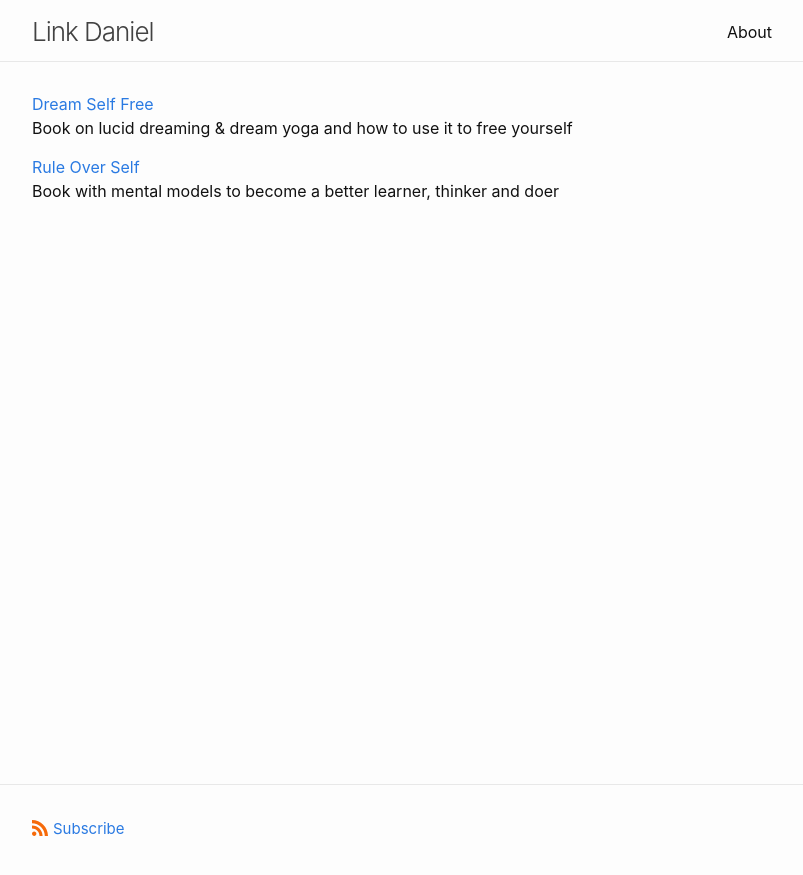
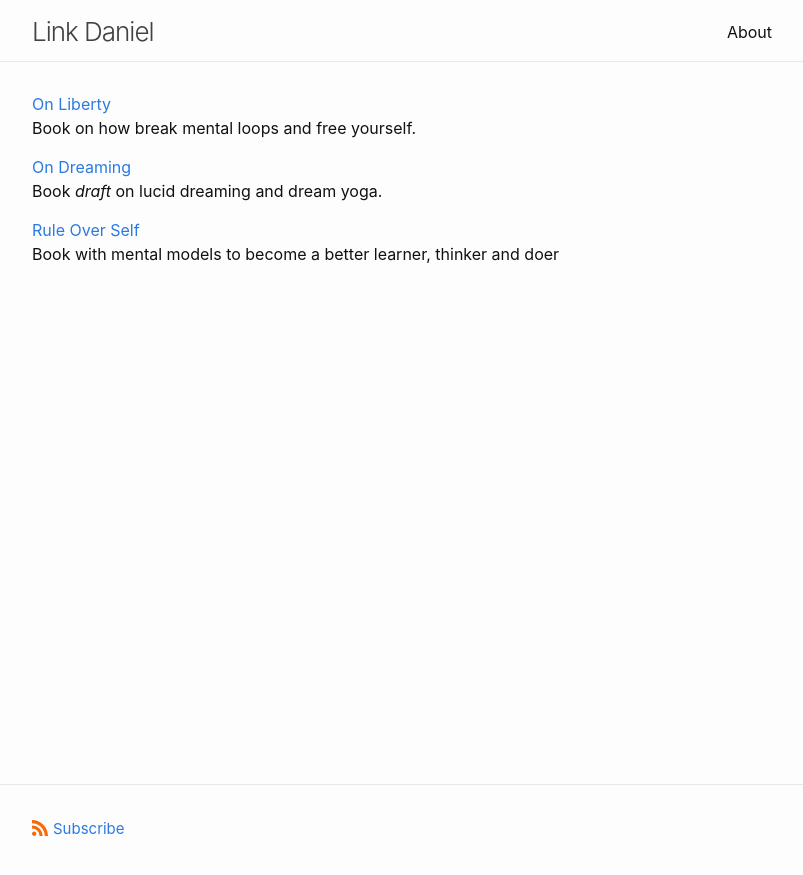
Before and after one commit to link-daniel/link.github.io, a Jekyll site: the page built from index.md, in a window 1280 px wide. Shown: the top 875 px of the page, without its empty margins (238-1041 px from the left). Built offline with Jekyll 4.4.1, drawn with Linux system fonts in a browser that asks for light colours.

Commit message:
Update index.md

```diff
--- a/index.md
+++ b/index.md
@@ -8,9 +8,13 @@
 layout: home
 ---
 
-[Dream Self Free](https://link.com.de/dream)
+[On Liberty](https://link.com.de/liberty)
 <br>
-Book on lucid dreaming & dream yoga and how to use it to free yourself
+Book on how break mental loops and free yourself.
+
+[On Dreaming](https://link.com.de/dream)
+<br>
+Book _draft_ on lucid dreaming and dream yoga.
 
 [Rule Over Self](https://link.com.de/ruleoverself)
 <br>
```
